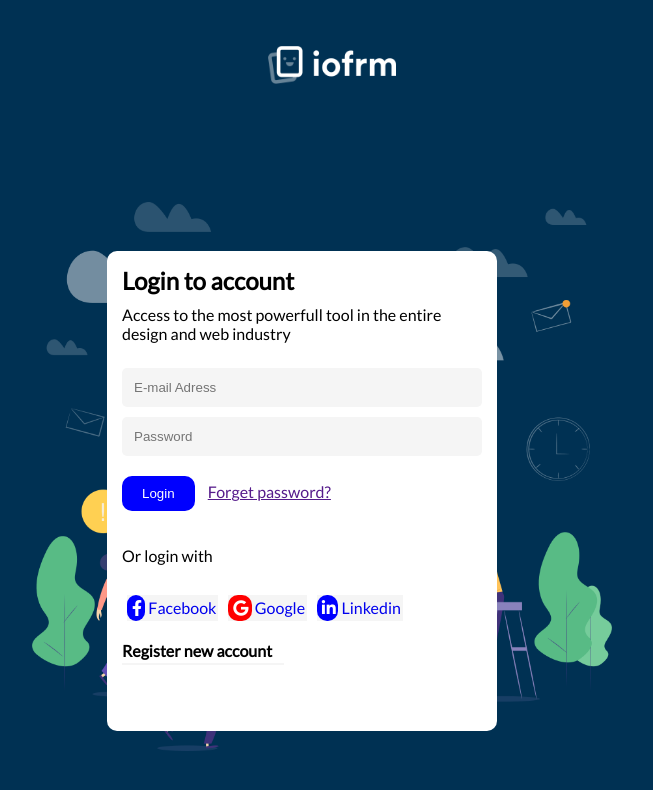
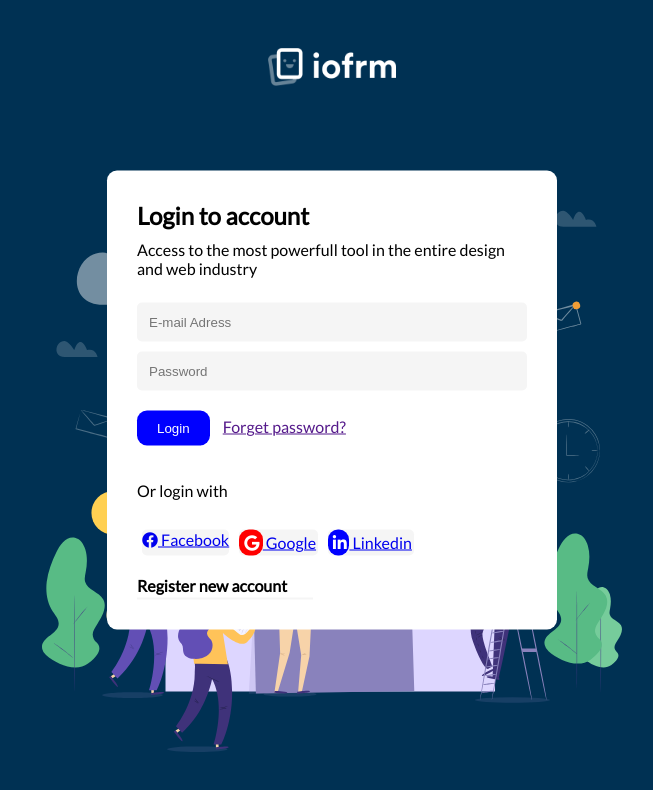
Before and after one commit to wiki-kouman/kouman-form, a plain HTML site: page index.html in a window 1280 px wide. Shown: the whole page, without its empty margins (308-961 px from the left). Drawn offline with Linux system fonts and the light colour scheme; a web font is replaced by a local one.

Commit message:
Align in center all card

```diff
--- a/index.html
+++ b/index.html
@@ -1,46 +1,59 @@
 <!DOCTYPE html>
 <html lang="en">
   <head>
-    <meta charset="UTF-8">
-    <meta http-equiv="X-UA-Compatible" content="IE=edge">
-    <meta name="viewport" content="width=device-width, initial-scale=1.0">
-    <link rel="stylesheet" href="style.css">
-    <link rel="stylesheet" href="https://cdnjs.cloudflare.com/ajax/libs/font-awesome/6.4.0/css/all.min.css" integrity="sha512-iecdLmaskl7CVkqkXNQ/ZH/XLlvWZOJyj7Yy7tcenmpD1ypASozpmT/E0iPtmFIB46ZmdtAc9eNBvH0H/ZpiBw==" crossorigin="anonymous" referrerpolicy="no-referrer" />
+    <meta charset="UTF-8" />
+    <meta http-equiv="X-UA-Compatible" content="IE=edge" />
+    <meta name="viewport" content="width=device-width, initial-scale=1.0" />
+    <link rel="stylesheet" href="style.css" />
+    <link
+      rel="stylesheet"
+      href="https://cdnjs.cloudflare.com/ajax/libs/font-awesome/6.4.0/css/all.min.css"
+      integrity="sha512-iecdLmaskl7CVkqkXNQ/ZH/XLlvWZOJyj7Yy7tcenmpD1ypASozpmT/E0iPtmFIB46ZmdtAc9eNBvH0H/ZpiBw=="
+      crossorigin="anonymous"
+      referrerpolicy="no-referrer"
+    />
     <title>Document</title>
   </head>
   <body>
     <div class="all_body">
-        <section class="bodyy">
+      <section>
         <header>
-              <p class="logo_head">
-              <img src="image/logo-light.png" alt="logo de l'entreprise" title="logo de l'entreprise" id="logo_entreprise">
-              </p>
-              <p>  <img src="image/image_de_fond.png" alt="image de fond" title="image de fond" width="580px"></p>
+          <div class="logo_head">
+            <img
+              src="image/logo-light.png"
+              alt="logo de l'entreprise"
+              title="logo de l'entreprise"
+              id="logo_entreprise"
+            />
+          </div>
+            <img
+              src="image/graphic3.svg"
+              alt="image de fond"
+              title="image de fond"
+              width="580px"
+            />
         </header>
         <form action="" method="get">
           <h1>Login to account</h1>
-            <p>Access to the most powerfull tool in the entire design and web industry</p>
-            <input type="text" placeholder="E-mail Adress"> <br>
-            <input type="password" placeholder="Password"> <br>
+          <p>
+            Access to the most powerfull tool in the entire design and web
+            industry
+          </p>
+          <input type="text" placeholder="E-mail Adress" /> <br />
+          <input type="password" placeholder="Password" /> <br />
           <button class="button button_1">Login</button>
-            <a href="">Forget password?</a>  <br>
+          <a href="">Forget password?</a> <br />
           <div class="others_links">
-                <p> Or login with </p>
+            <p>Or login with</p>
             <div class="all_links">
-                <div class="icone icone-one">
-                   <a href="#">
-                       <i class="fab fa-facebook-f"></i> Facebook
-                   </a>
+              <div class="icon icone-one">
+                <a href="#"> <i class="fa-brands fa-facebook"></i> Facebook </a>
               </div>
-                <div class="icone icone-two">
-                   <a href="#">
-                       <i class="fab fa-google"></i> Google
-                   </a>
+              <div class="icon icone-two">
+                <a href="#"> <i class="fab fa-google"></i> Google </a>
               </div>
-                <div class="icone icone-three">
-                   <a href="#">
-                       <i class="fab fa-linkedin-in"></i> Linkedin
-                   </a>
+              <div class="icon icone-three">
+                <a href="#"> <i class="fab fa-linkedin-in"></i> Linkedin </a>
               </div>
             </div>
           </div>
@@ -48,8 +61,6 @@
             <h5>Register new account</h5>
           </div>
         </form>
-
-
       </section>
     </div>
   </body>
--- a/style.css
+++ b/style.css
@@ -1,57 +1,61 @@
-@import url('https://fonts.googleapis.com/css2?family=Dancing+Script:wght@400;600&family=Kumbh+Sans:wght@400;700&family=Lato&family=Lexend+Deca:wght@400;500&family=Montserrat:wght@700&family=Mukta:wght@300;400&family=Oleo+Script+Swash+Caps&display=swap');
-*{
+@import url("https://fonts.googleapis.com/css2?family=Dancing+Script:wght@400;600&family=Kumbh+Sans:wght@400;700&family=Lato&family=Lexend+Deca:wght@400;500&family=Montserrat:wght@700&family=Mukta:wght@300;400&family=Oleo+Script+Swash+Caps&display=swap");
+* {
   box-sizing: border-box;
   padding: 0;
   margin: 0;
 }
-body{
+body {
   background-color: #003153;
-    /* background-image: url('image/image_de_fond.png');
-    background-repeat: no-repeat; */
-    font-family: 'Lato', sans-serif;
+  font-family: "Lato", sans-serif;
 }
-.all_body{
+.all_body {
   height: 100vh;
 
   padding: 5%;
   display: flex;
   justify-content: center;
   align-items: center;
-
 }
-.bodyy{
-
-    width: 600px;
+section {
+  width: 100%;
   position: relative;
 }
-.logo_head{
+.logo_head {
   text-align: center;
   padding-bottom: 115px;
 }
-#logo_entreprise{
+#logo_entreprise {
   width: 8em;
 }
 
-form{
-    width: 65%;
-    height: 480px;
+header {
+  display: flex;
+  flex-direction: column;
+}
+header img {
+  margin-right: auto;
+  margin-left: auto;
+}
 
+form {
+  width: 450px;
   background-color: #fff;
   color: #000;
   border-radius: 10px;
-    margin-left: 75px;
-    padding: 15px;
+  padding: 30px;
   position: absolute;
-    top: 205px;
+  top: 50%;
+  left: 50%;
+  transform: translate(-50%, -50%);
 }
-form h1{
+form h1 {
   padding-bottom: 10px;
   font-weight: bold;
 }
-form p{
+form p {
   padding-bottom: 25px;
 }
-form input{
+form input {
   padding: 12px;
   width: 100%;
   margin-bottom: 10px;
@@ -59,74 +63,71 @@ form input{
   border: none;
   border-radius: 5px;
 }
-.button{
+.button {
   margin-top: 10px;
   padding: 08px;
   margin-bottom: 35px;
   margin-right: 10px;
 }
-.button_1{
+.button_1 {
   background-color: blue;
   color: white;
   padding: 10px 20px;
   border-radius: 10px;
   border: 0;
 }
-.others_links{
+.others_links {
   /* display: flex; */
 }
-.all_links{
+.all_links {
   display: flex;
 }
-.icone a{
+.icon{
+  background-color: #F7F7F7;
+  border-radius: 5px;
+}
+.icone a {
   text-decoration: none;
 }
-.icone a:hover{
-    text-decoration: underline;
+.icone a:hover {
+  text-decoration: none;
 }
-.icone-one{
+.icone-one {
   color: white;
   margin: 5px;
   background-color: whitesmoke;
   justify-content: left;
 }
-.icone-one i{
-    padding: 5px;
-    background-color: blue;
-    color: white;
-    border-radius: 10px;
-    width: 20%;
-}
-.icone-two{
+.icone-two {
   color: white;
   margin: 5px;
   background-color: whitesmoke;
 }
-.icone-two i{
+.icone-two i {
   padding: 5px;
   background-color: red;
   color: white;
   border-radius: 10px;
   width: 30%;
 }
-.icone-three{
+.icone-three {
   color: white;
   margin: 5px;
   background-color: whitesmoke;
 }
-.icone-three i{
+.icone-three i {
   padding: 5px;
   background-color: blue;
   color: white;
   border-radius: 10px;
   width: 25%;
 }
-.end-form{
+.end-form {
   margin-top: 15px;
   border-bottom: 2px solid whitesmoke;
   width: 45%;
   padding-bottom: 3px;
 }
-.end-form h5{
+.end-form h5 {
   font-size: 1rem;
 }
```
Also changed, not shown: image/graphic3.svg (added). Lines whose indentation alone changed are shown as unchanged.
